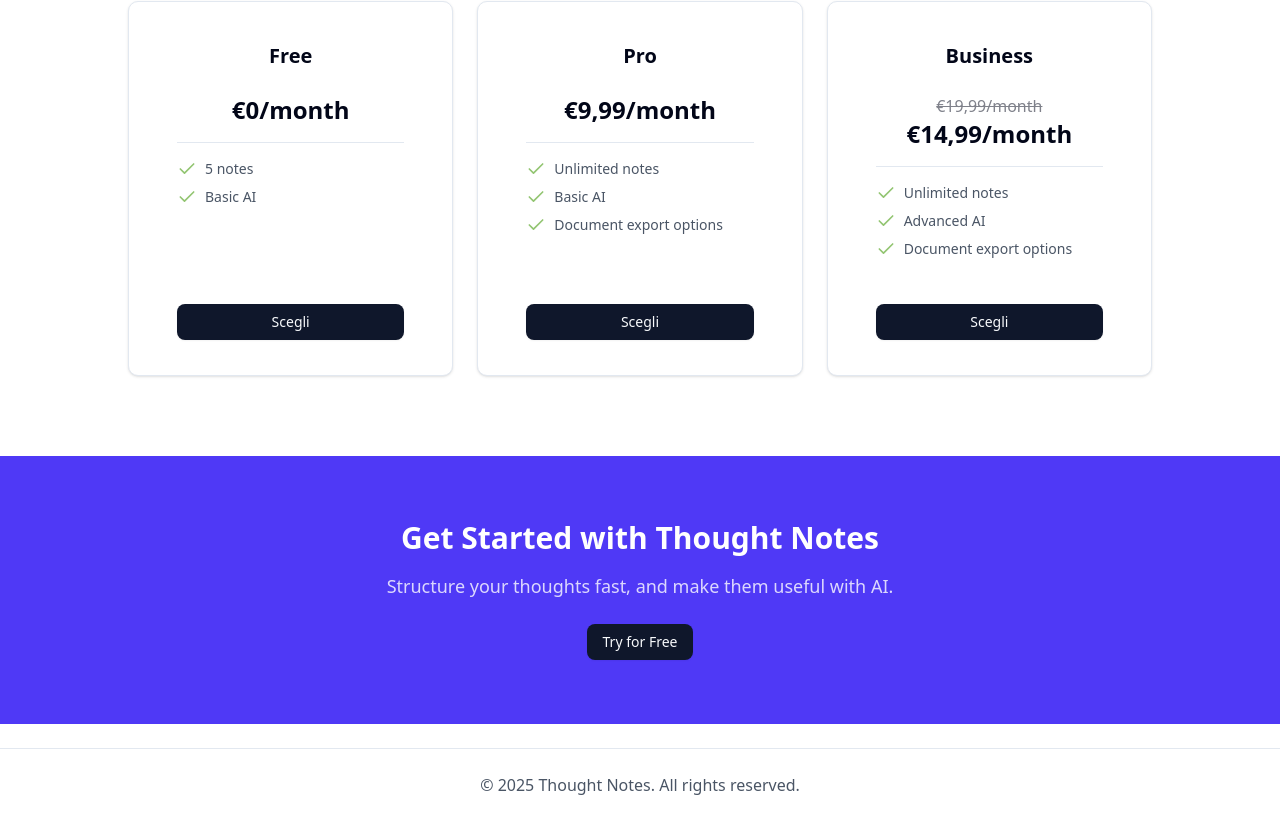
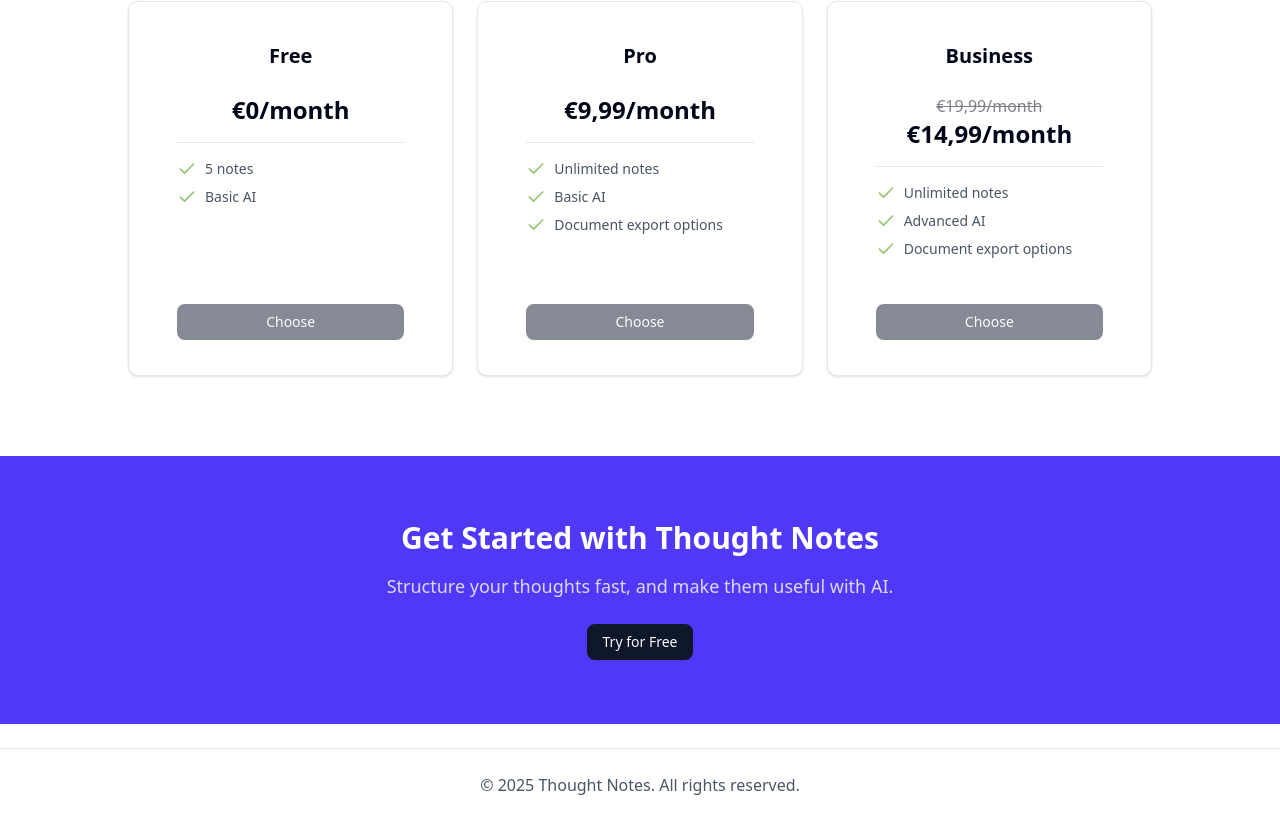
Before and after one commit to ThoughtNotes/ThoughtNotes.github.io, a Next.js app: page / in a window 1280 px wide. Shown: the part 1802-2623 px from the top of the page. Built offline with nearby package versions, Linux system fonts and the light colour scheme.

Commit message:
disabled pricing buttons

```diff
--- a/components/landing/Pricing.tsx
+++ b/components/landing/Pricing.tsx
@@ -52,7 +52,7 @@
               </ul>
             </CardContent>
             <div className="mb-2 px-6 mt-4">
-              <Button className="w-full">Scegli</Button>
+              <Button disabled className="w-full">Choose</Button>
             </div>
           </Card>
         ))}
```
